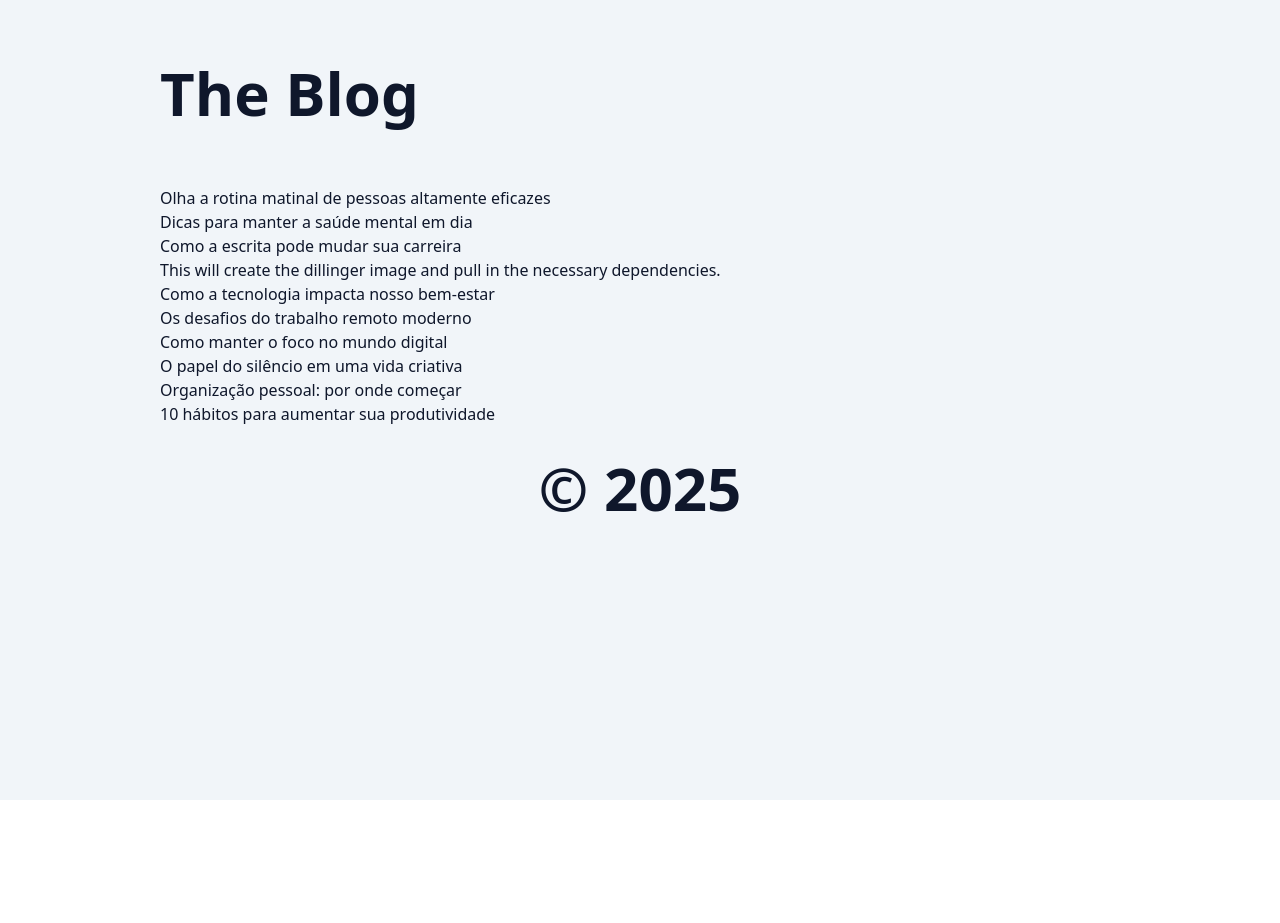
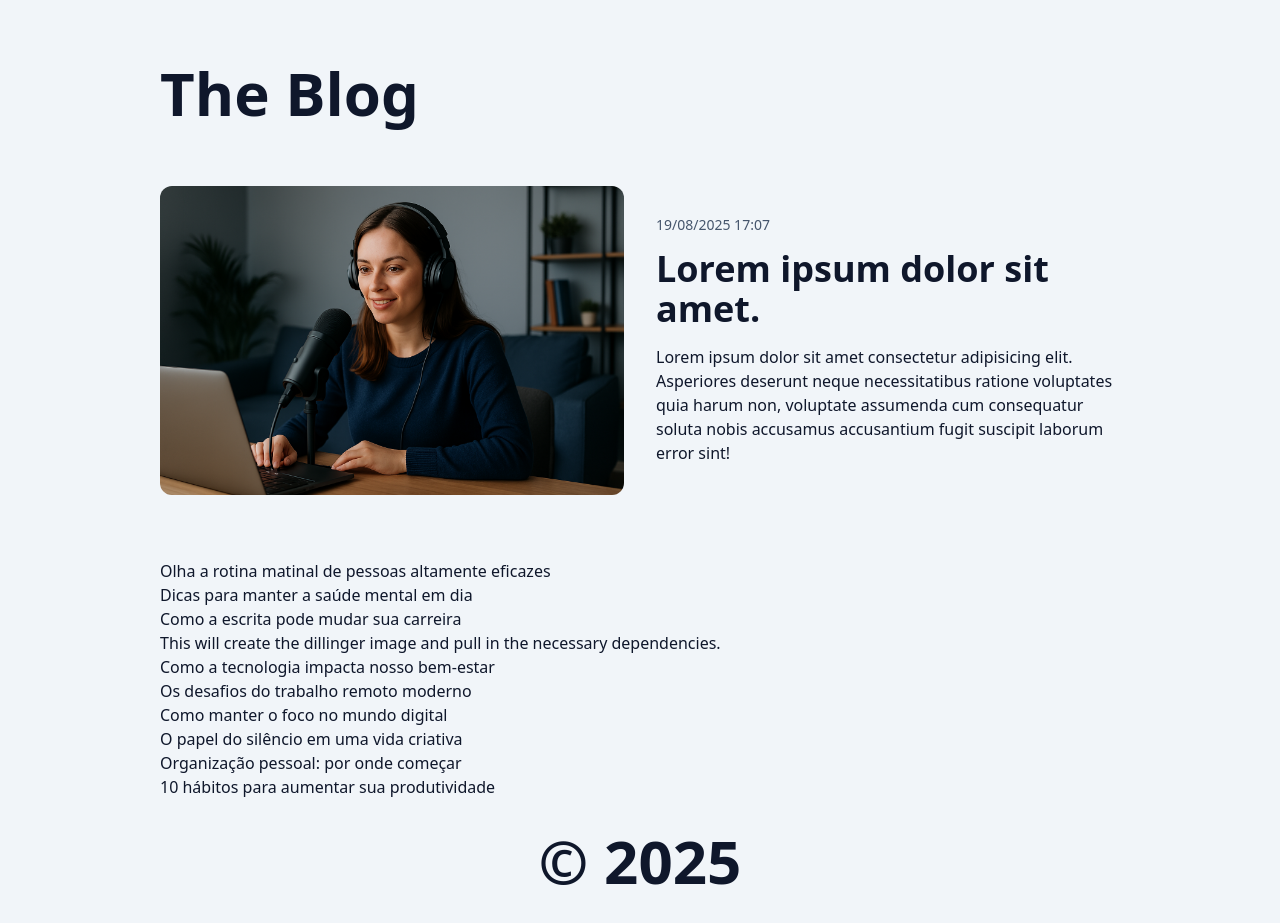
Before and after one commit to alexandrerogeriosn93/project-next-the-blog, a Next.js app: page / in a window 1280 px wide. Before the commit the page ends 800 px from the top, so only its background shows below. Built offline with nearby package versions, Linux system fonts and the light colour scheme.

Commit message:
feat: create FeaturedPost component structure

```diff
--- a/src/app/page.tsx
+++ b/src/app/page.tsx
@@ -2,12 +2,42 @@ import { Container } from "@/components/Container";
 import { Header } from "@/components/Header";
 import PostsList from "@/components/PostsList";
 import { SpinLoader } from "@/components/SpinLoader";
+import Image from "next/image";
+import Link from "next/link";
 import { Suspense } from "react";
 
 export default async function Home() {
   return (
     <Container>
       <Header />
+      <section className="group mb-16 grid grid-cols-1 gap-8 sm:grid-cols-2">
+        <Link className="h-full w-full overflow-hidden rounded-xl" href="#">
+          <Image
+            className="h-full w-full object-cover object-center transition group-hover:scale-105"
+            src={"/images/bryen_0.png"}
+            width={1200}
+            height={720}
+            alt="Título do Post"
+          />
+        </Link>
+        <div className="flex flex-col gap-4 sm:justify-center">
+          <time
+            className="block text-sm/tight text-slate-600 dark:text-slate-400"
+            dateTime="2025-08-19"
+          >
+            19/08/2025 17:07
+          </time>
+          <h1 className="text-2xl/tight font-extrabold sm:text-4xl">
+            <Link href="#">Lorem ipsum dolor sit amet.</Link>
+          </h1>
+          <p>
+            Lorem ipsum dolor sit amet consectetur adipisicing elit. Asperiores
+            deserunt neque necessitatibus ratione voluptates quia harum non,
+            voluptate assumenda cum consequatur soluta nobis accusamus
+            accusantium fugit suscipit laborum error sint!
+          </p>
+        </div>
+      </section>
       <Suspense fallback={<SpinLoader />}>
         <PostsList />
       </Suspense>
--- /dev/null
+++ b/src/components/FeaturedPost/index.tsx
@@ -0,0 +1,3 @@
+export function FeaturedPost() {
+  return <></>;
+}
--- a/src/components/Header/index.tsx
+++ b/src/components/Header/index.tsx
@@ -1,4 +1,5 @@
 import clsx from "clsx";
+import Link from "next/link";
 
 export function Header() {
   return (
@@ -11,7 +12,7 @@ export function Header() {
           "lg:py-12 lg:text-6xl/normal",
         )}
       >
-        <a href="#">The Blog</a>
+        <Link href="#">The Blog</Link>
       </h1>
     </header>
   );
```
